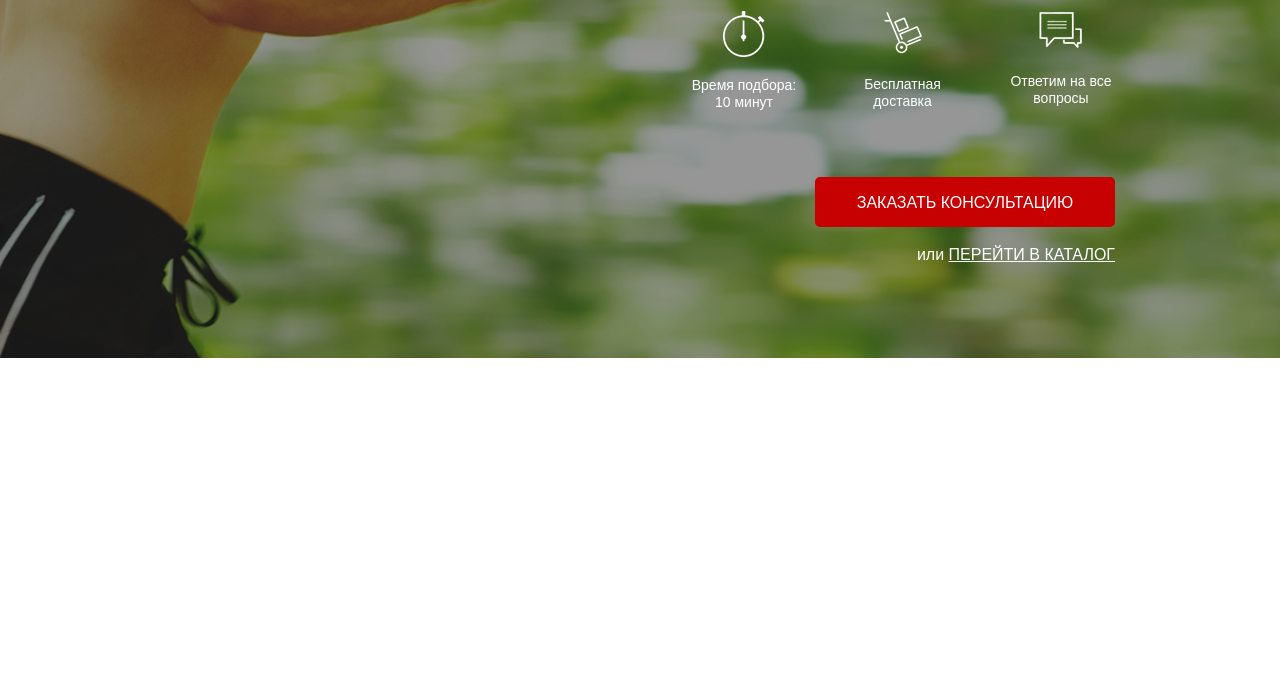
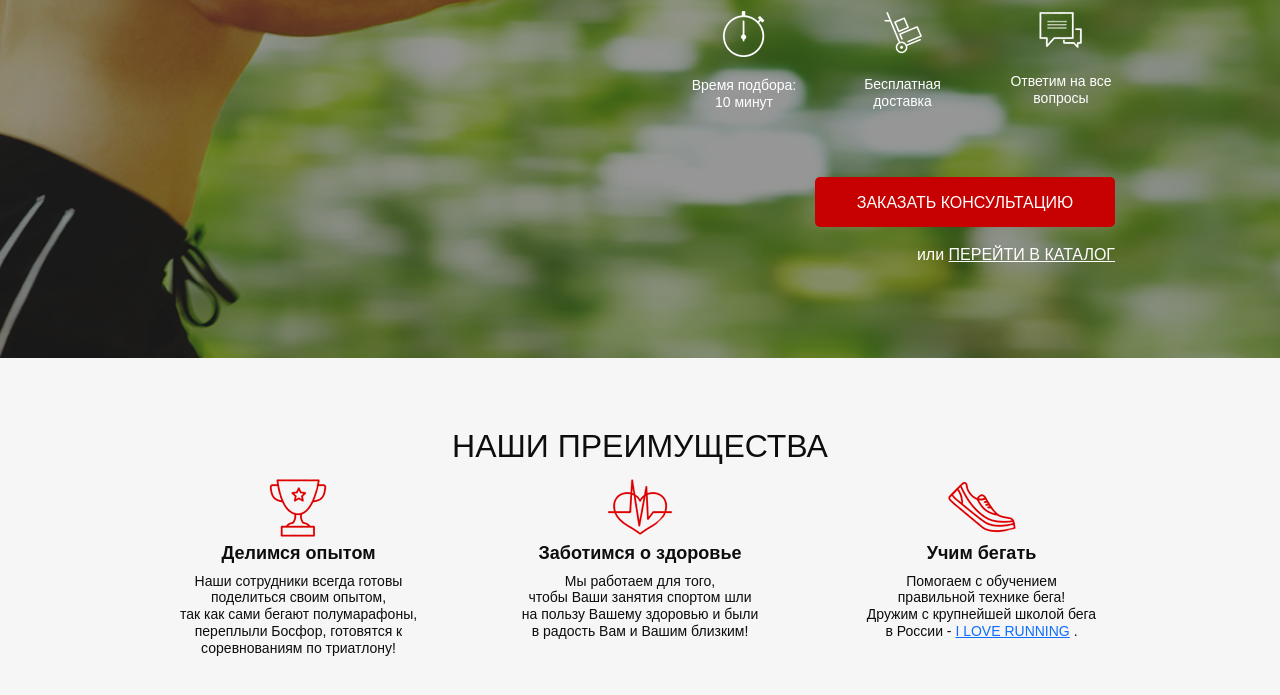
Before and after one commit to Natalia-gamr/Run_smart, a website: page src/index.html in a window 1280 px wide. Shown: the part 329-1024 px from the top of the page. Before the commit the page ends 800 px from the top, so only its background shows below. Drawn offline with Linux system fonts and the light colour scheme.

Commit message:
add style advantages

```diff
--- a/src/index.html
+++ b/src/index.html
@@ -51,5 +51,33 @@
 
         </div>
     </div>
+    <div class="advantages">
+        <div class="advantages__wrapper">
+            <div class="advantages__heading">
+                <h2>НАШИ ПРЕИМУЩЕСТВА</h2>
+            </div>
+            <div class="advantages__icons">
+                <div class="advantages__icon">
+                    <img src="icons/cup.png" alt="cup">
+                    <h3>Делимся опытом</h3>
+                    <p>Наши сотрудники всегда готовы поделиться своим опытом, <br>
+                        так как сами бегают полумарафоны, переплыли Босфор, готовятся к соревнованиям по триатлону!</p>
+                </div>
+                <div class="advantages__icon">
+                    <img src="icons/heart.png" alt="heart">
+                    <h3>Заботимся о здоровье</h3>
+                    <p>Мы работаем для того, <br>
+                        чтобы Ваши занятия спортом шли на пользу Вашему здоровью и были в радость Вам и Вашим близким!</p>
+                </div>
+                <div class="advantages__icon">
+                    <img src="icons/shoe.png" alt="shoe">
+                    <h3>Учим бегать</h3>
+                    <p>Помогаем с обучением <br>
+                        правильной технике бега! <br>
+                        Дружим с крупнейшей школой бега в России - <a href="#">I LOVE RUNNING</a> .</p>
+                </div>
+            </div>
+        </div>
+    </div>
 </body>
 </html>
--- /dev/null
+++ b/src/sass/blocks/_advantages.sass
@@ -0,0 +1,32 @@
+.advantages
+    min-height: 470px
+    padding: 69px 0 78px 0
+    background-color: #f6f6f6
+    &__wrapper
+        display: flex
+        flex-direction: column
+        align-items: center
+
+    &__heading
+        font-size: 30px
+        line-height: 1.2
+        font-weight: 700
+        color: #0d0d0d
+        text-align: center
+    &__icons
+        display: flex
+        justify-content: space-between
+        width: 922px
+    &__icon
+        width: 239px
+        text-align: center
+        h3
+            font-size: 18px
+            line-height: 1.2
+            font-weight: 700
+            color: #0d0d0d
+        p
+            font-size: 14px
+            line-height: 1.2
+            font-weight: 300
+            color: #0d0d0d
--- a/src/sass/style.sass
+++ b/src/sass/style.sass
@@ -7,3 +7,4 @@
 @import 'blocks/_promo'
 @import 'blocks/_header'
 @import 'blocks/_button'
+@import 'blocks/_advantages'
```
Also changed, not shown: src/css/style.min.css.
